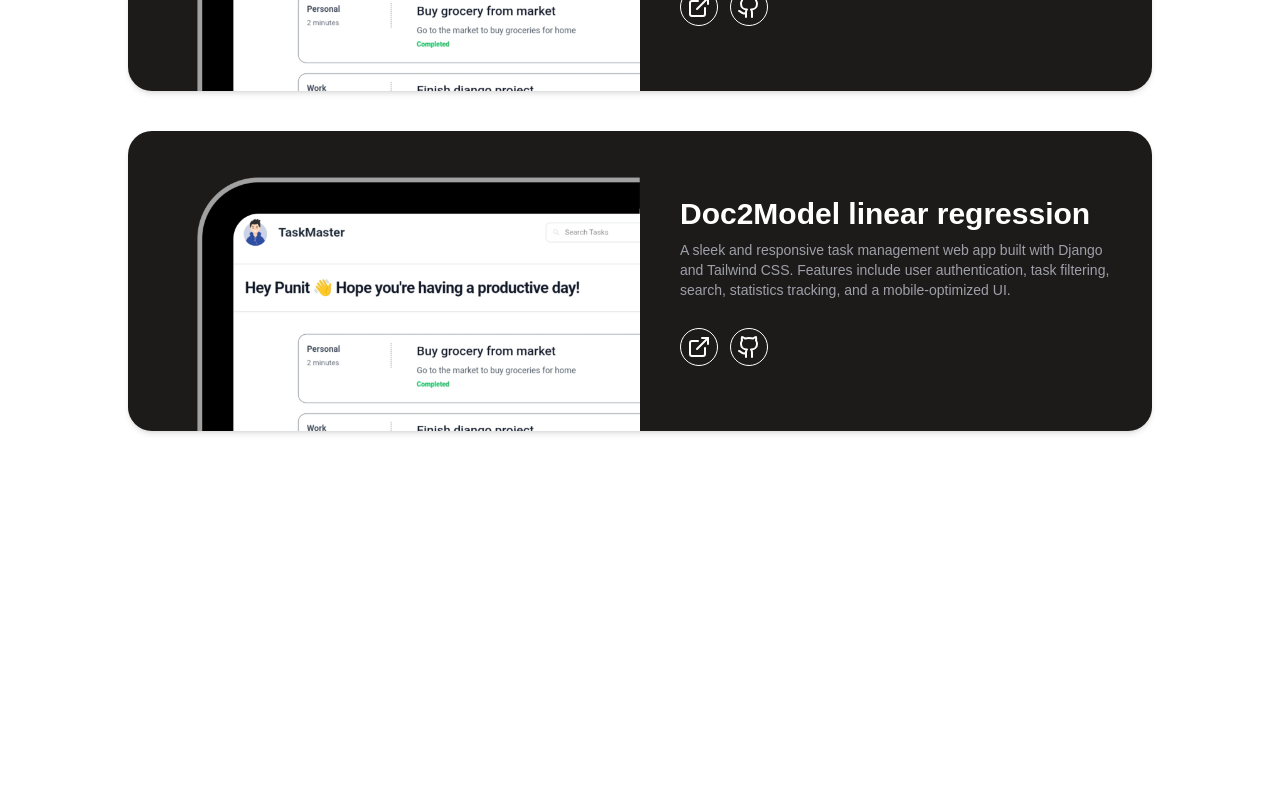
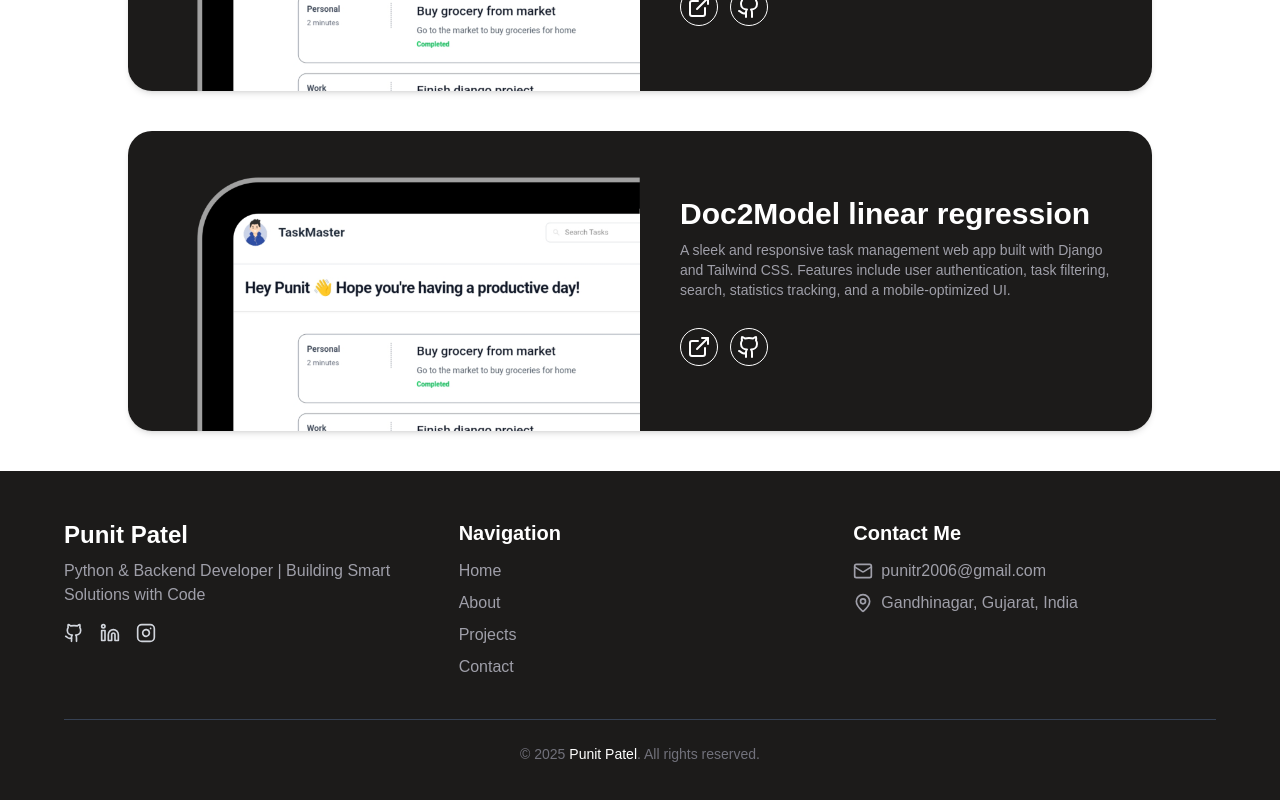
Before and after one commit to punit1703/personal-portfolio, a Next.js app: page / in a window 1280 px wide. Shown: the part 1114-1914 px from the top of the page. Before the commit the page ends 1585 px from the top, so only its background shows below. Built offline with nearby package versions, Linux system fonts and the light colour scheme.

Commit message:
Added the Footer

```diff
--- a/app/layout.tsx
+++ b/app/layout.tsx
@@ -2,6 +2,8 @@ import type { Metadata } from "next";
 import { Geist, Geist_Mono } from "next/font/google";
 import "./globals.css";
 import Navbar from "@/components/Navbar";
+import Footer from "@/components/Footer";
+
 
 const geistSans = Geist({
   variable: "--font-geist-sans",
@@ -30,6 +32,7 @@ export default function RootLayout({
       >
         <Navbar/>
         {children}
+        <Footer/>
       </body>
     </html>
   );
--- a/components/Footer.tsx
+++ b/components/Footer.tsx
@@ -1,9 +1,69 @@
-import React from 'react'
+'use client';
 
-function Footer() {
+import Link from "next/link";
+import {
+  Github,
+  Linkedin,
+  Instagram,
+  Mail,
+  MapPin,
+} from "lucide-react";
+
+const Footer = () => {
   return (
-    <div className='font-bold text-blue-400'>Footer</div>
-  )
-}
+    <footer className="bg-[#1c1b1a] text-white py-12 px-6">
+      <div className="max-w-6xl mx-auto grid grid-cols-1 md:grid-cols-3 gap-8 pb-10 border-b border-gray-700">
 
-export default Footer
+        {/* Section 1: Name + Bio + Socials */}
+        <div>
+          <h3 className="text-2xl font-bold">Punit Patel</h3>
+          <p className="text-zinc-400 mt-2 mb-4">
+            Python & Backend Developer | Building Smart Solutions with Code
+          </p>
+          <div className="flex gap-4 text-gray-300">
+            <a href="https://github.com/punit1703" target="_blank" rel="noopener noreferrer">
+              <Github className="w-5 h-5 hover:text-white transition" />
+            </a>
+            <a href="https://www.linkedin.com/in/punit-patel-665ba8358?utm_source=share&utm_campaign=share_via&utm_content=profile&utm_medium=android_app" target="_blank" rel="noopener noreferrer">
+              <Linkedin className="w-5 h-5 hover:text-white transition" />
+            </a>
+            <a href="https://instagram.com/punit_1703" target="_blank" rel="noopener noreferrer">
+              <Instagram className="w-5 h-5 hover:text-white transition" />
+            </a>
+          </div>
+        </div>
+
+        {/* Section 2: Navigation */}
+        <div>
+          <h4 className="text-xl font-semibold mb-3">Navigation</h4>
+          <ul className="space-y-2 text-zinc-400">
+            <li><Link href="/">Home</Link></li>
+            <li><Link href="/about">About</Link></li>
+            <li><Link href="/projects">Projects</Link></li>
+            <li><Link href="/contact">Contact</Link></li>
+          </ul>
+        </div>
+
+        {/* Section 3: Contact */}
+        <div>
+          <h4 className="text-xl font-semibold mb-3">Contact Me</h4>
+          <div className="flex items-center text-zinc-400 gap-2 mb-2">
+            <Mail className="w-5 h-5" />
+            <span>punitr2006@gmail.com</span>
+          </div>
+          <div className="flex items-center text-zinc-400 gap-2">
+            <MapPin className="w-5 h-5" />
+            <span>Gandhinagar, Gujarat, India</span>
+          </div>
+        </div>
+      </div>
+
+      {/* Bottom: Copyright */}
+      <div className="text-center pt-6 text-zinc-500 text-sm">
+        © {new Date().getFullYear()} <span className="text-white">Punit Patel</span>. All rights reserved.
+      </div>
+    </footer>
+  );
+};
+
+export default Footer;
```
